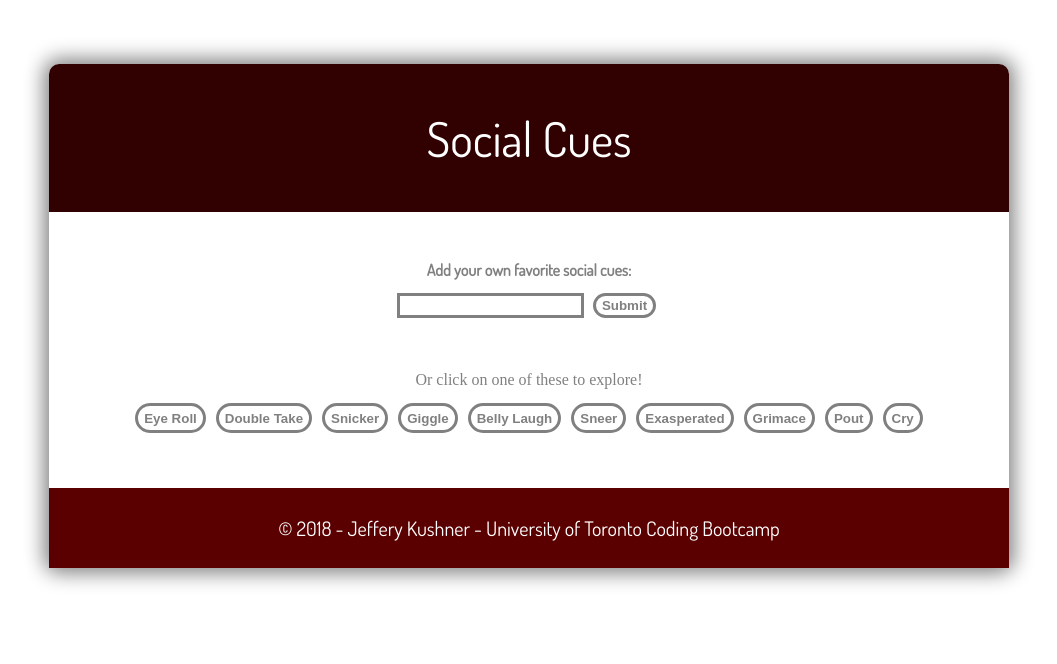
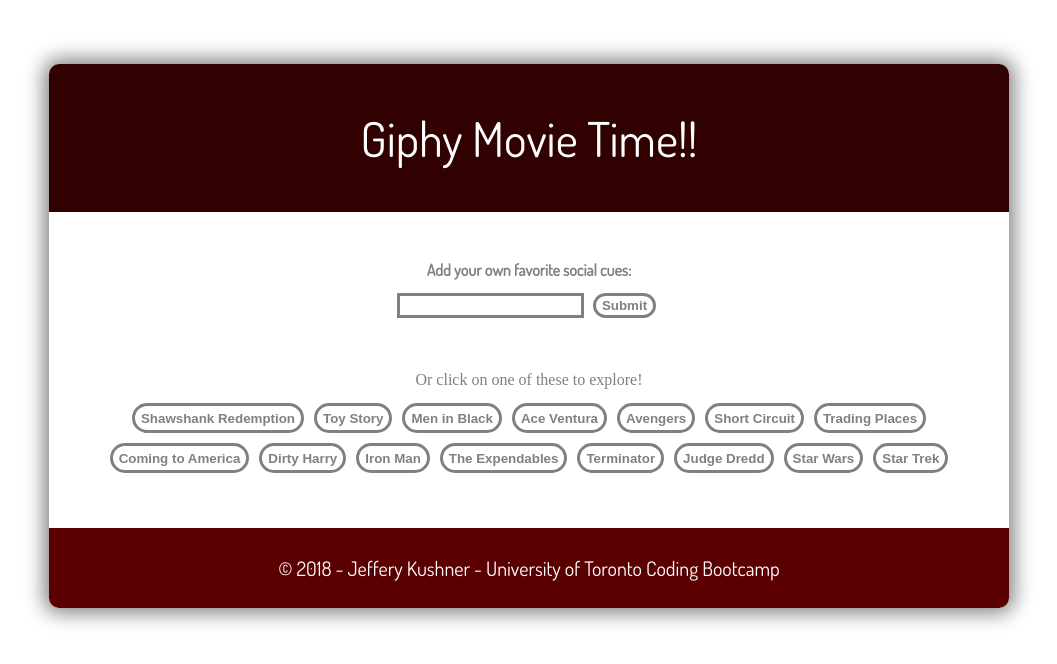
Before and after one commit to jeffk77/giphy, a plain HTML site: page index.html in a window 1280 px wide. Shown: the whole page, without its empty margins (111-1168 px from the left). Drawn offline with nearby package versions, Linux system fonts and the light colour scheme.

Commit message:
Final Additions Before Commenting

```diff
--- a/assets/css/style.css
+++ b/assets/css/style.css
@@ -30,8 +30,8 @@ p {
 .container {
     width: 960px;
     box-shadow: 0px 0px 20px 5px gray;
+    margin: 5% auto 5% auto;
     border-radius: 10px;
-    margin: 5% auto 5% auto;
 }
 
 header {
@@ -117,4 +117,6 @@ footer {
     color: white;
     text-align: center;
     padding: 30px;
+    border-bottom-left-radius: 10px;
+    border-bottom-right-radius: 10px;
 }
--- a/assets/javascript/app.js
+++ b/assets/javascript/app.js
@@ -1,5 +1,5 @@
 var userText = "";
-var giphys = ["Eye Roll", "Double Take", "Snicker", "Giggle", "Belly Laugh", "Sneer", "Exasperated", "Grimace", "Pout", "Cry"];
+var giphys = ["Shawshank Redemption", "Toy Story", "Men in Black", "Ace Ventura", "Avengers", "Short Circuit", "Trading Places", "Coming to America", "Dirty Harry", "Iron Man", "The Expendables", "Terminator", "Judge Dredd", "Star Wars", "Star Trek"];
 var giphysFull = false;
 var giphyImage = "";
 var imageRating = "";
--- a/index.html
+++ b/index.html
@@ -17,7 +17,7 @@
 
     <div class="container">
         <header>
-            <h1>Social Cues</h1>
+            <h1>Giphy Movie Time!!</h1>
         </header>
 
         <div class="addSection">
```
